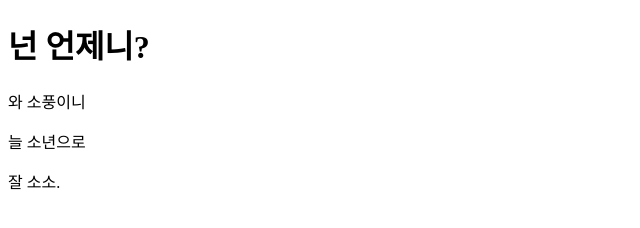
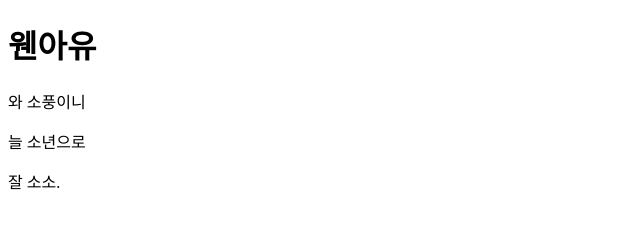
Before and after one commit to whenareyou/whenareyou.github.io, a plain HTML site: page index.html in a window 1280 px wide. Shown: the whole page, without its empty margins (0-640 px from the left). Drawn offline with Linux system fonts and the light colour scheme.

Commit message:
Update index.html
change the title

```diff
--- a/index.html
+++ b/index.html
@@ -8,7 +8,7 @@
     <title>WhenAreYou?</title>
   </head>
   <body>
-    <h1>넌 언제니?</h1>
+    <h1>웬아유</h1>
     <p>와 소풍이니</p>
     <p>늘 소년으로</p>
     <p>잘 소소.</p>
```
